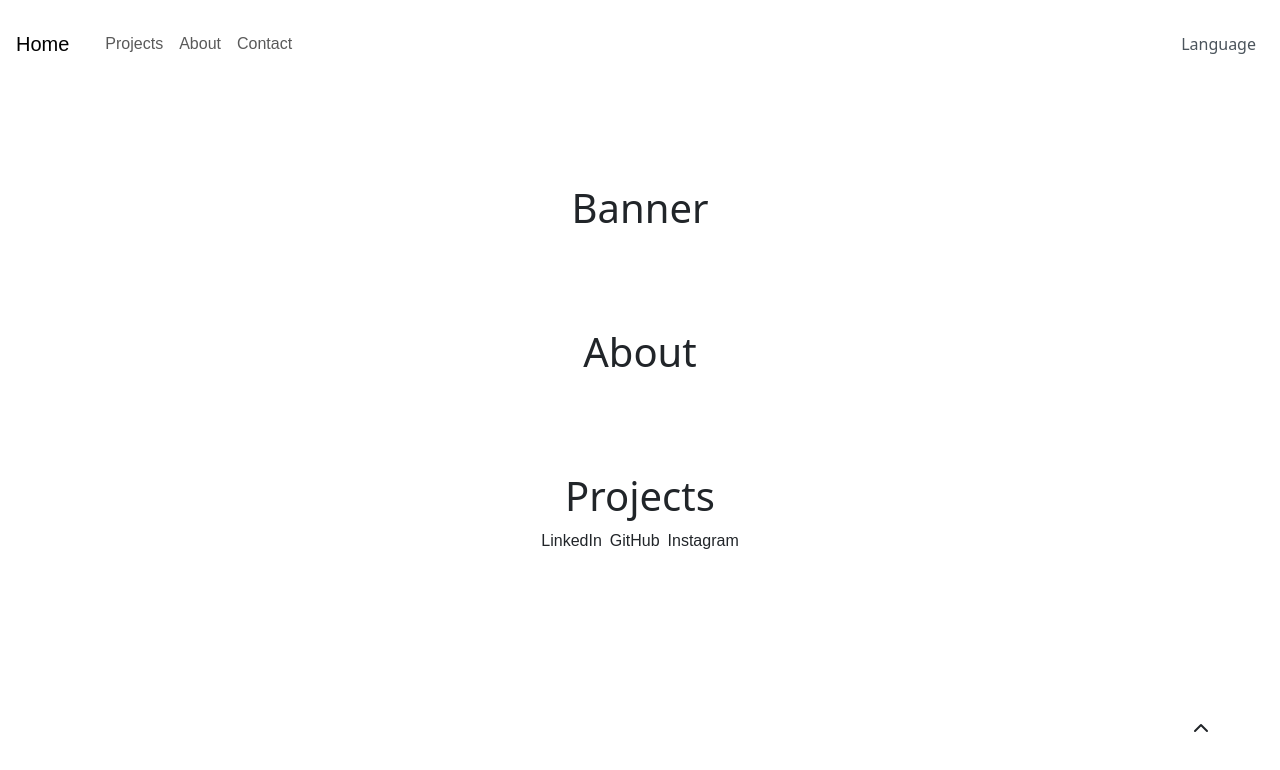
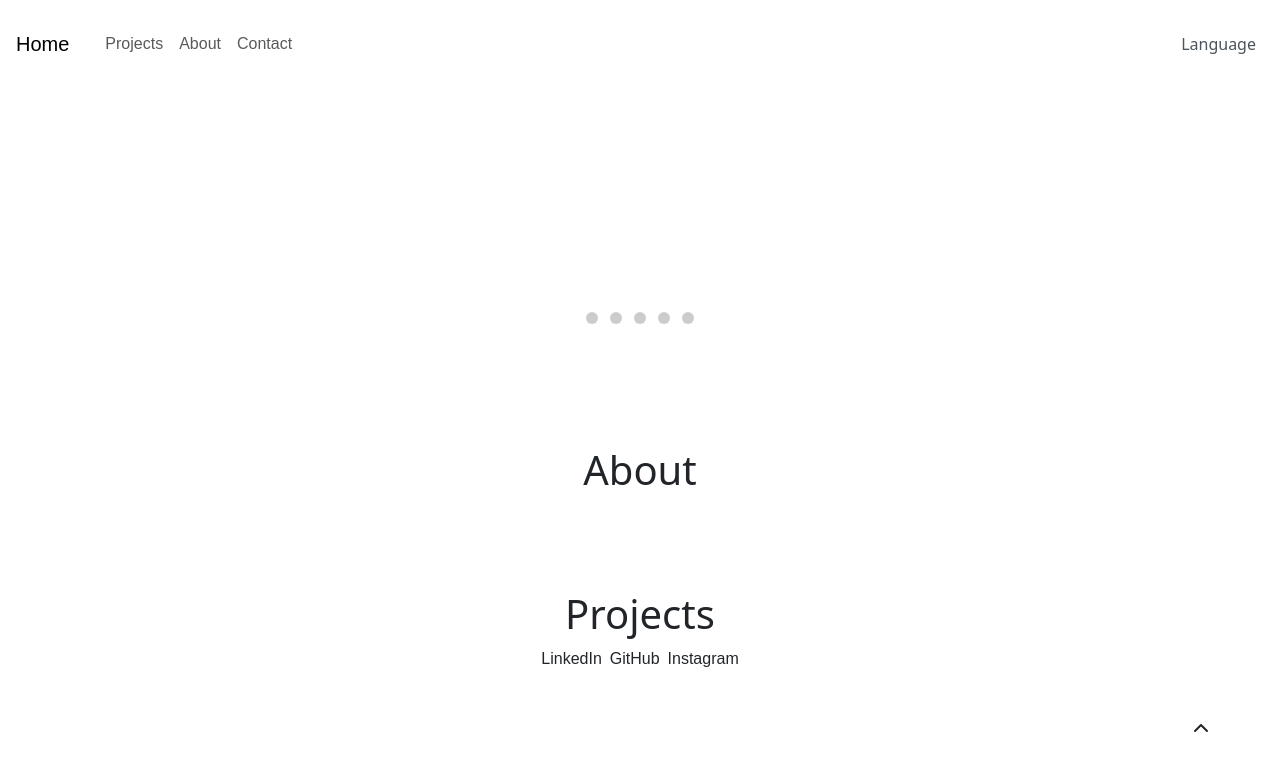
Before and after one commit to owwwwwo03/PersonalWeb, a Vue app: page / in a window 1280 px wide. Shown: the top 770 px of the page. Built offline with nearby package versions, Linux system fonts and the light colour scheme; what vue-loading-overlay would draw is missing.

Commit message:
20231113-調整框架

```diff
--- a/package.json
+++ b/package.json
@@ -12,6 +12,7 @@
     "axios": "^1.6.0",
     "bootstrap": "^5.3.2",
     "feather-icons": "^4.29.1",
+    "sass": "^1.69.5",
     "vue": "^3.3.4",
     "vue-axios": "^3.5.2",
     "vue-loading-overlay": "^6.0.3",
--- a/src/views/Banner.vue
+++ b/src/views/Banner.vue
@@ -1,11 +1,25 @@
 <template>
 	<section class="pt-5 pt-sm-5">
 		<!-- Banner left contents -->
-		<div class="text-center">
-			<h1 class="">
-				Banner
-			</h1>
+		<div class='projects-carousel'>
+			<ul class="carousel-body">
+				<li class="carousel-item fade">
+					<RouterLink to="/">
+						<img src="">
+					</RouterLink>
+				</li>
+			</ul>
 
+			<a href="javascript:;" class="carousel-btn prev">
+				<i data-feather="chevron-left"></i>
+			</a>
+			<a href="javascript:;" class="carousel-btn next">
+				<i data-feather="chevron-right"></i>
+			</a>
+
+			<div class="carousel-indicator">
+				<span v-for="i in 5" :key="i"></span>
+			</div>
 		</div>
 
 		<!-- Banner right illustration -->
@@ -15,7 +29,7 @@
 	</section>
 </template>
 
-<script lang="ts">
+<script lang="ts" setup>
 import feather from 'feather-icons';
 import { onMounted, reactive, onUpdated } from 'vue';
 onMounted(() => {
@@ -26,4 +40,84 @@ onUpdated(() => {
 });
 </script>
 
-<style></style>
+<style lang="scss" scoped>
+
+.projects-carousel{
+  width: 100%;
+  height: 100%;
+  min-width: 300px;
+  min-height: 150px;
+  position: relative;
+  .carousel{
+    &-body {
+      width: 100%;
+      height: 100%;
+    }
+    &-item {
+      width: 100%;
+      height: 100%;
+      position: absolute;
+      left: 0;
+      top: 0;
+      opacity: 0;
+      transition: opacity 0.5s linear;
+      &.fade {
+        opacity: 1;
+        z-index: 1;
+      }
+      img {
+        width: 100%;
+        height: 100%;
+      }
+    }
+    &-indicator {
+      position: absolute;
+      left: 0;
+      bottom: 20px;
+      z-index: 2;
+      width: 100%;
+      text-align: center;
+      span {
+        display: inline-block;
+        width: 12px;
+        height: 12px;
+        background: rgba(0,0,0,0.2);
+        border-radius: 50%;
+        cursor: pointer;
+        ~ span {
+          margin-left: 12px;
+        }
+        &.active {
+          background:  #fff;
+        }
+      }
+    }
+    &-btn {
+      width: 44px;
+      height: 44px;
+      background: rgba(0,0,0,.2);
+      color: #fff;
+      border-radius: 50%;
+      position: absolute;
+      top: 228px;
+      z-index: 2;
+      text-align: center;
+      line-height: 44px;
+      opacity: 0;
+      transition: all 0.5s;
+      &.prev{
+        left: 20px;
+      }
+      &.next{
+        right: 20px;
+      }
+    }
+  }
+  &:hover {
+    .carousel-btn {
+      opacity: 1;
+    }
+  }
+}
+
+</style>
```
Also changed, not shown: 1 other file (tests, documents, lock files or other folders).
